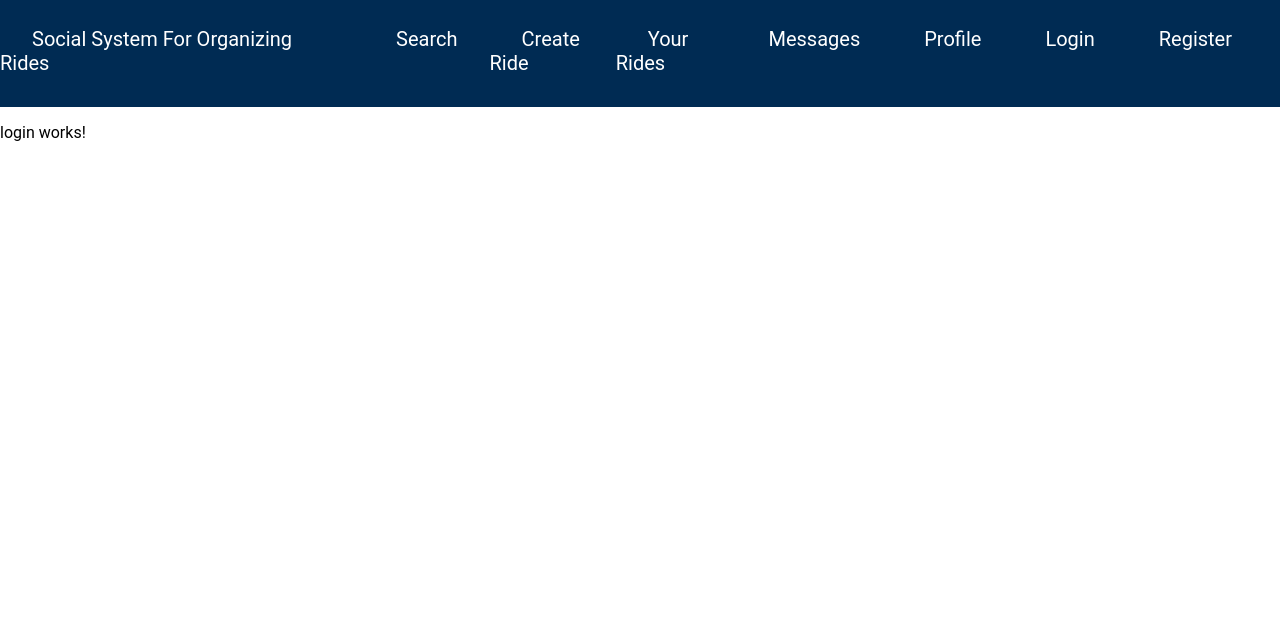
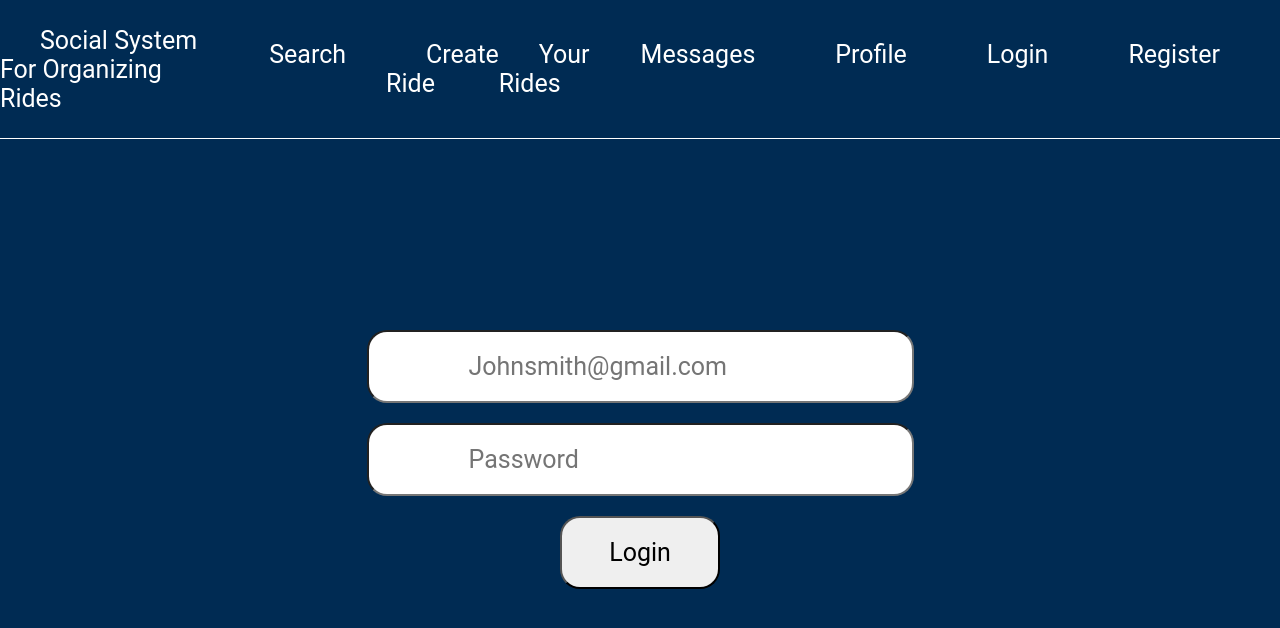
Before and after one commit to WojciechChuchro/Social-system-for-organizing-rides, an Angular app in the folder client/: page /login in a window 1280 px wide. Shown: the top 628 px of the page. Built offline with nearby package versions, Linux system fonts and the light colour scheme.

Commit message:
Create and style login component and also extract variables from scss to the seperate file

```diff
--- /dev/null
+++ b/client/src/_variables.scss
@@ -0,0 +1,19 @@
+//Genreal
+$border-radius: 1rem;
+$transition-duration: 0.3s;
+$transition-easing: ease-in-out;
+
+//Colors
+$primary: #002b53;
+$secoundary: #ffffff;
+$hover-color: darken($secoundary, 20%);
+
+//Fonts
+$base-font-size: 1.25rem;
+
+//Spacing
+$base-margin: 1rem;
+$base-padding: 1rem;
+
+//Size
+$base-width: 2rem;
--- a/client/src/app/login/login.component.html
+++ b/client/src/app/login/login.component.html
@@ -1 +1,5 @@
-<p>login works!</p>
+<div class="login-container">
+  <input class="login-input" type="text" placeholder="Johnsmith@gmail.com" />
+  <input class="login-input" type="password" placeholder="Password" />
+  <button type="submit">Login</button>
+</div>
--- a/client/src/app/login/login.component.scss
+++ b/client/src/app/login/login.component.scss
@@ -0,0 +1,22 @@
+@import "../../variables";
+
+.login-container {
+  display: flex;
+  justify-content: center;
+  align-items: center;
+  height: 80vh;
+  flex-direction: column;
+  gap: 1rem;
+
+  input {
+    outline: none;
+    padding: $base-padding $base-padding + 4rem;
+    border-radius: $border-radius;
+  }
+
+  button {
+    border-radius: $border-radius;
+    padding: $base-padding;
+    width: $base-width * 4;
+  }
+}
--- a/client/src/app/navbar/navbar.component.scss
+++ b/client/src/app/navbar/navbar.component.scss
@@ -1,22 +1,16 @@
-$primary-color: #002b53;
-$text-color: #ffffff;
-$hover-color: darken($text-color, 20%);
-$transition-duration: 0.3s;
-$transition-easing: ease-in-out;
-$font-size: 1.25rem;
+@import "../../variables";
 
 .navbar {
-  font-size: $font-size;
   width: 100%;
-  background-color: $primary-color;
+  border-bottom: 1px solid $secoundary;
   display: flex;
   justify-content: space-between;
   align-items: center;
-  padding: 0.7rem 0 1rem 0;
+  padding: $base-padding 0 $base-padding 0;
 
   a {
-    margin: 2rem;
-    color: $text-color;
+    margin: $base-margin * 2;
+    color: $secoundary;
     text-decoration: none;
   }
 
@@ -27,6 +21,6 @@ $font-size: 1.25rem;
   &-content {
     display: flex;
     justify-content: space-between;
-    padding: 1rem;
+    padding: $base-padding;
   }
 }
--- a/client/src/styles.scss
+++ b/client/src/styles.scss
@@ -1,7 +1,12 @@
-/* You can add global styles to this file, and also import other style files */
+@import "./variables";
+
+* {
+  font-size: $base-font-size;
+  font-family: "Roboto", sans-serif;
+}
 html,
 body {
   margin: 0;
   padding: 0;
-  font-family: "Roboto", sans-serif;
+  background-color: $primary;
 }
```
